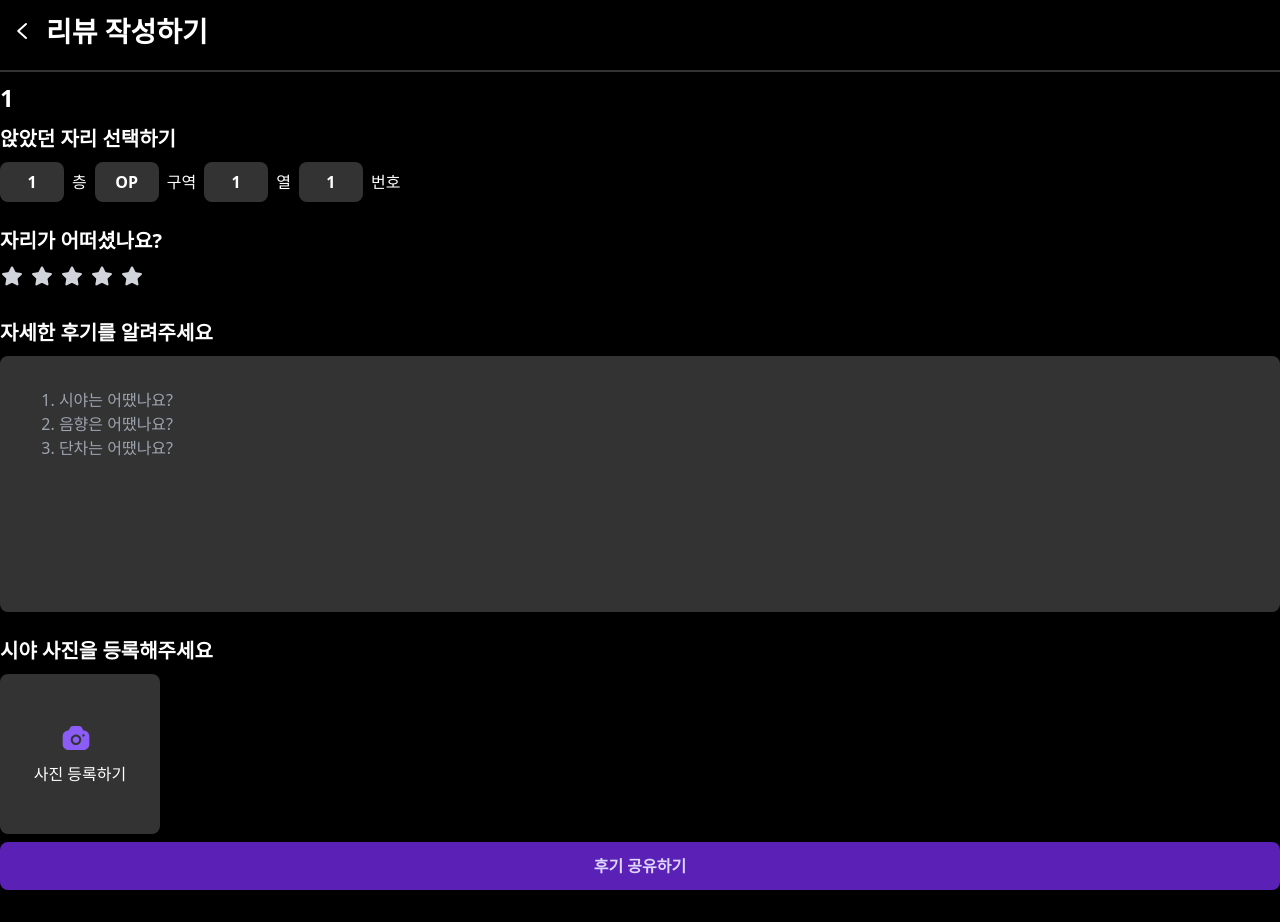
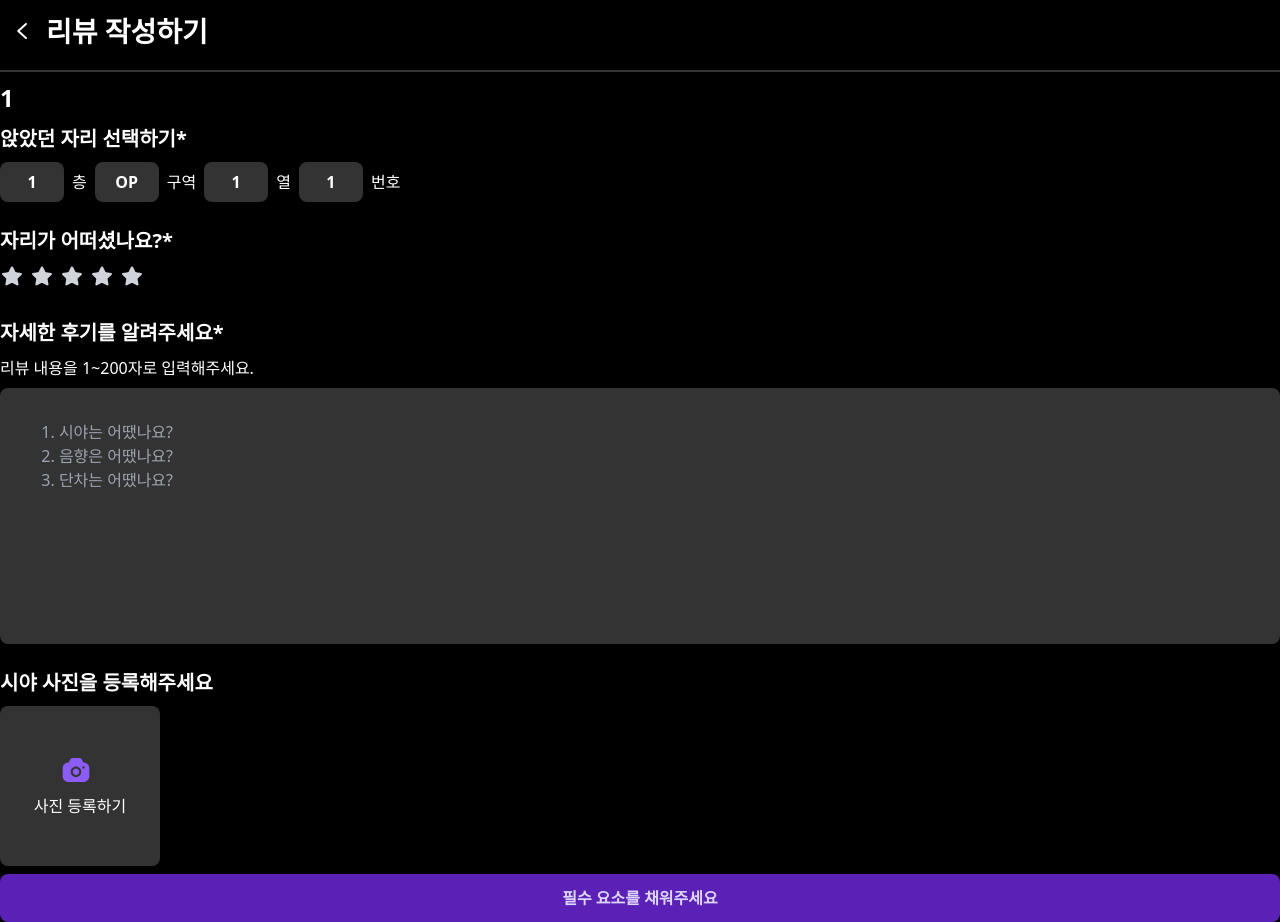
Before and after one commit to seatchoice/frontend, a Next.js app: page /1/post in a window 1280 px wide. Before the commit the page ends 890 px from the top, so only its background shows below. Built offline with nearby package versions, Linux system fonts and the light colour scheme.

Commit message:
feat: add ConfirmModal and form validation

```diff
--- a/domain/review/components/ReviewForm/index.tsx
+++ b/domain/review/components/ReviewForm/index.tsx
@@ -1,10 +1,11 @@
 import { useRouter } from "next/router";
-import { useRef, useState } from "react";
+import { useState } from "react";
 
 import { Text, Button, Rating, Textarea } from "@/components";
 import { SeatSelect } from "./SeatSelect";
 import { ImagePreview } from "./ImagePreview";
 import { ImageUploadButton } from "./ImageUploadButton";
+import { ConfirmModal } from "./ConfirmModal";
 import { useCreateReviewMutation } from "../../hooks/query";
 
 type ImageFiles = {
@@ -21,7 +22,6 @@ export function ReviewForm({ children, ...props }: ReviewFormProps<"form">) {
     query: { theater },
   } = useRouter();
 
-  const detailReviewRef = useRef<HTMLTextAreaElement>(null);
   const [seat, setSeat] = useState({
     floor: "1",
     section: "OP",
@@ -30,6 +30,8 @@ export function ReviewForm({ children, ...props }: ReviewFormProps<"form">) {
   });
   const [rating, setRating] = useState(0);
   const [images, setImages] = useState<ImageFiles>([]);
+  const [detailReview, setDetailReview] = useState("");
+  const [showModal, setShowModal] = useState(false);
 
   const { mutate: createReview } = useCreateReviewMutation();
 
@@ -55,9 +57,7 @@ export function ReviewForm({ children, ...props }: ReviewFormProps<"form">) {
     setImages(newImages);
   };
 
-  const handleFormSubmit = (e: React.FormEvent<HTMLFormElement>) => {
-    e.preventDefault();
-
+  const handleFormSubmit = () => {
     const { floor, section, seatRow, seatNumber } = seat;
     const data = {
       floor,
@@ -65,7 +65,7 @@ export function ReviewForm({ children, ...props }: ReviewFormProps<"form">) {
       seatRow,
       seatNumber,
       rating,
-      content: detailReviewRef.current?.value,
+      content: detailReview,
     };
 
     const formData = new FormData();
@@ -78,23 +78,21 @@ export function ReviewForm({ children, ...props }: ReviewFormProps<"form">) {
     });
 
     if (theater) {
-      createReview({ theaterId: theater, payload: formData });
+      createReview({ theaterId: theater as string, payload: formData });
     }
   };
 
+  const isValidForm = !!detailReview && rating > 0;
+
   return (
-    <form
-      className="flex flex-col gap-2"
-      {...props}
-      onSubmit={handleFormSubmit}
-    >
+    <form className="flex flex-col gap-2" {...props}>
       <Text as="h5" className="font-semibold">
-        앉았던 자리 선택하기
+        앉았던 자리 선택하기*
       </Text>
       <SeatSelect seat={seat} setSeat={setSeat} />
 
       <Text as="h5" className="font-semibold">
-        자리가 어떠셨나요?
+        자리가 어떠셨나요?*
       </Text>
       <Rating
         value={rating}
@@ -103,17 +101,20 @@ export function ReviewForm({ children, ...props }: ReviewFormProps<"form">) {
       />
 
       <Text as="h5" className="font-semibold">
-        자세한 후기를 알려주세요
+        자세한 후기를 알려주세요*
       </Text>
+      <Text>리뷰 내용을 1~200자로 입력해주세요.</Text>
       <Textarea
         required
-        ref={detailReviewRef}
+        value={detailReview}
+        onChange={(e) => setDetailReview(e.target.value)}
         placeholder={`
         1. 시야는 어땠나요?
         2. 음향은 어땠나요?
         3. 단차는 어땠나요?`}
         cols={30}
         rows={10}
+        maxLength={200}
         className="mb-4"
       />
 
@@ -130,8 +131,23 @@ export function ReviewForm({ children, ...props }: ReviewFormProps<"form">) {
           />
         ))}
       </div>
-
-      <Button>후기 공유하기</Button>
+      <Button
+        type="button"
+        onClick={() => setShowModal(true)}
+        disabled={!isValidForm}
+      >
+        {isValidForm ? "후기 작성하기" : "필수 요소를 채워주세요"}
+      </Button>
+      {showModal && (
+        <ConfirmModal
+          showModal={showModal}
+          setShowModal={setShowModal}
+          seat={{ ...seat }}
+          SubmitButton={
+            <Button onClick={handleFormSubmit}>후기 공유하기</Button>
+          }
+        />
+      )}
     </form>
   );
 }
```
